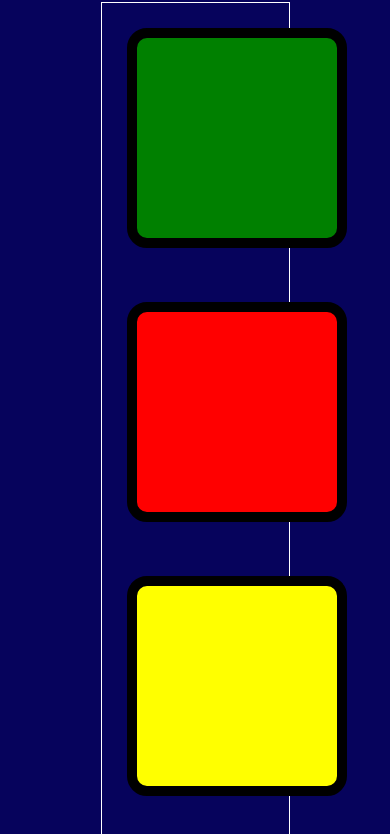
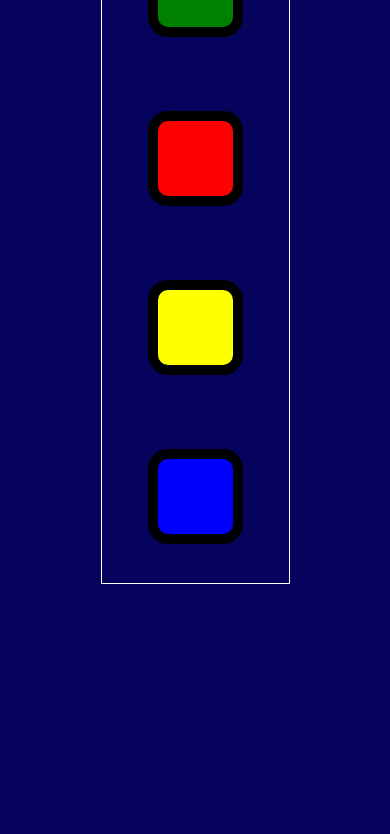
Before and after one commit to yashhhhh1/simon-game-, a plain HTML site: page index.html in a window 390 px wide. Shown: the part 179-1013 px from the top of the page. After the commit the page ends 844 px from the top, so only its background shows below. Drawn offline with nearby package versions, Linux system fonts and the light colour scheme.

Commit message:
Update style.css

```diff
--- a/style.css
+++ b/style.css
@@ -44,3 +44,53 @@ body{
     box-shadow: 0 0 20px white;
     background-color: rgb(178, 178, 178);
 }
+
+@media only screen and (max-width: 400px) {
+    body{
+        text-align: center;
+        background-color: rgb(6, 3, 92);
+        /* font-size: 10px; */
+
+    }
+    #level-title{
+        font-family: 'Press Start 2P', cursive;
+        font-size: 1.5rem;
+        margin: 5%;
+        color: antiquewhite;
+    }
+
+    .container{
+        display: block;
+        margin: auto;
+        width: 50%;
+        border: 1px solid white;
+    }
+    .btn{
+        margin: 35px;
+        display: inline-block;
+        height: 75px;
+        width: 75px;
+        border: 10px solid black;
+        border-radius: 20px;
+    }
+    .game-over{
+        background-color: red;
+        opacity: 0.8;
+    }
+    .green{
+        background-color: green;
+    }
+    .red{
+        background-color: red;
+    }
+    .yellow{
+        background-color: yellow;
+    }
+    .blue{
+        background-color: blue;
+    }
+    .pressed{
+        box-shadow: 0 0 20px white;
+        background-color: rgb(178, 178, 178);
+    }
+  }
```
